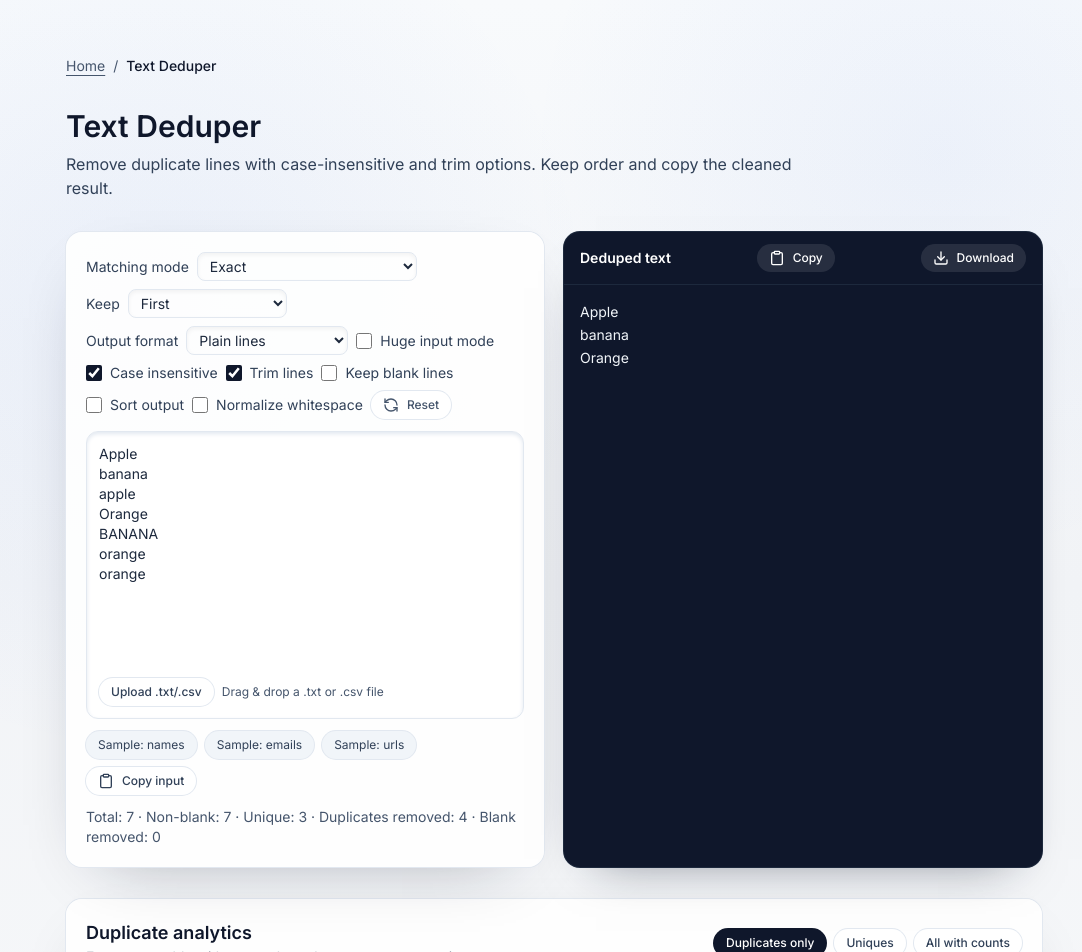
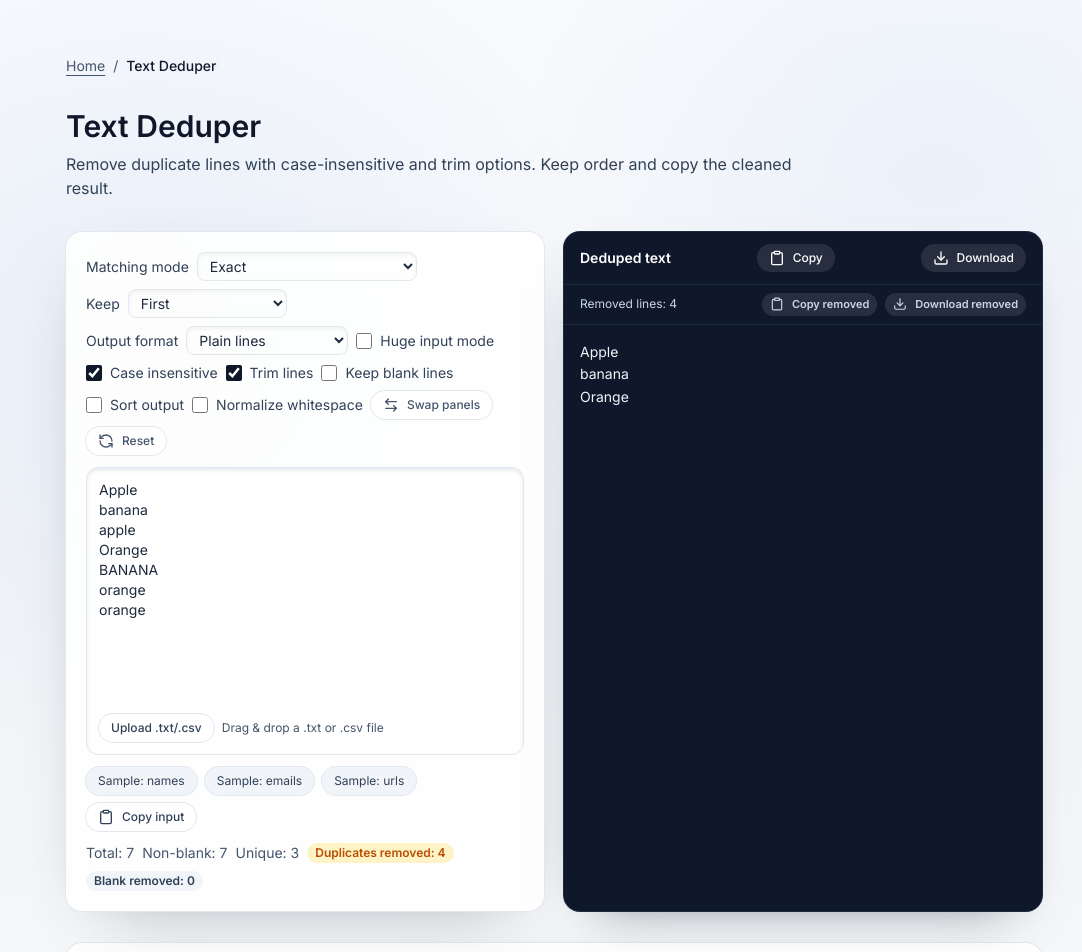
Before and after one commit to ChainPix/custom-website, a Next.js app: page /text-deduper in a window 1280 px wide. Shown: the top 952 px of the page, without its empty margins (86-1168 px from the left). Built offline with nearby package versions, Linux system fonts and the light colour scheme; no server answers.

Commit message:
Added the QoL set to text‑deduper: swap panels, removed‑lines copy/download, highlighted removed counts, and persisted options via localStorage. Also extended the worker pipeline so removed lines are tracked consistently in both main‑thread and worker modes

```diff
--- a/app/(tools)/text-deduper/client.tsx
+++ b/app/(tools)/text-deduper/client.tsx
@@ -2,7 +2,7 @@
 
 import Link from "next/link";
 import { useEffect, useMemo, useRef, useState } from "react";
-import { Check, Clipboard, Download, RefreshCcw } from "lucide-react";
+import { ArrowLeftRight, Check, Clipboard, Download, RefreshCcw } from "lucide-react";
 
 type Options = {
   caseInsensitive: boolean;
@@ -26,6 +26,7 @@ type OutputFormat = "plain" | "csv" | "json" | "quoted" | "numbered";
 type WorkerResult = {
   output: string;
   outputLines: string[];
+  removedLines: string[];
   stats: {
     totalLines: number;
     nonBlankLines: number;
@@ -56,17 +57,20 @@ export default function TextDeduperClient() {
   const [copied, setCopied] = useState(false);
   const [error, setError] = useState("");
   const [copiedInput, setCopiedInput] = useState(false);
+  const [copiedRemoved, setCopiedRemoved] = useState(false);
   const [frequencyView, setFrequencyView] = useState<"duplicates" | "uniques" | "all">("duplicates");
   const [matchingMode, setMatchingMode] = useState<MatchingMode>("exact");
   const [emailNormalization, setEmailNormalization] = useState<"domain" | "full">("domain");
   const [keepMode, setKeepMode] = useState<KeepMode>("first");
   const [outputFormat, setOutputFormat] = useState<OutputFormat>("plain");
   const [useWorkerMode, setUseWorkerMode] = useState(false);
+  const [isSwapped, setIsSwapped] = useState(false);
   const [workerBusy, setWorkerBusy] = useState(false);
   const [workerError, setWorkerError] = useState("");
   const [workerResult, setWorkerResult] = useState<WorkerResult>({
     output: "",
     outputLines: [],
+    removedLines: [],
     stats: {
       totalLines: 0,
       nonBlankLines: 0,
@@ -124,6 +128,7 @@ export default function TextDeduperClient() {
     () => ({
       output: "",
       outputLines: [],
+      removedLines: [],
       stats: {
         totalLines: 0,
         nonBlankLines: 0,
@@ -197,6 +202,7 @@ export default function TextDeduperClient() {
       string,
       { line: string; count: number; orderIndex: number }
     >();
+    const removedLines: string[] = [];
     const totalLines = lines.length;
     let nonBlankLines = 0;
     let blankLinesRemoved = 0;
@@ -217,24 +223,22 @@ export default function TextDeduperClient() {
       const existing = entries.get(matchKey);
       if (existing) {
         existing.count += 1;
+        let shouldReplace = false;
         if (keepMode === "last") {
+          shouldReplace = true;
+        } else if (keepMode === "shortest") {
+          shouldReplace = normalized.length < existing.line.length;
+        } else if (keepMode === "longest") {
+          shouldReplace = normalized.length > existing.line.length;
+        } else if (keepMode === "prefer-non-empty") {
+          shouldReplace = existing.line === "" && normalized !== "";
+        }
+        if (shouldReplace) {
+          removedLines.push(existing.line);
           existing.line = normalized;
           existing.orderIndex = index;
-        } else if (keepMode === "shortest") {
-          if (normalized.length < existing.line.length) {
-            existing.line = normalized;
-            existing.orderIndex = index;
-          }
-        } else if (keepMode === "longest") {
-          if (normalized.length > existing.line.length) {
-            existing.line = normalized;
-            existing.orderIndex = index;
-          }
-        } else if (keepMode === "prefer-non-empty") {
-          if (existing.line === "" && normalized !== "") {
-            existing.line = normalized;
-            existing.orderIndex = index;
-          }
+        } else {
+          removedLines.push(normalized);
         }
       } else {
         entries.set(matchKey, { line: normalized, count: 1, orderIndex: index });
@@ -257,6 +261,7 @@ export default function TextDeduperClient() {
       },
       frequencies,
       outputLines,
+      removedLines,
     };
   }, [
     debouncedInput,
@@ -271,6 +276,7 @@ export default function TextDeduperClient() {
   const activeResult = useWorkerMode ? workerResult : computed;
   const output = activeResult.output;
   const outputLines = activeResult.outputLines;
+  const removedLines = activeResult.removedLines;
   const stats = activeResult.stats;
   const frequencies = activeResult.frequencies;
 
@@ -428,12 +434,24 @@ export default function TextDeduperClient() {
   }, [frequencies, frequencyView]);
 
   const duplicatesReport = useMemo(() => frequencies.filter((row) => row.count > 1), [frequencies]);
+  const removedLinesText = removedLines.join("\n");
 
   const handleCopy = async () => {
     try {
       await navigator.clipboard.writeText(formattedOutput);
       setCopied(true);
       setTimeout(() => setCopied(false), 1200);
+    } catch (err) {
+      console.error("Copy failed", err);
+    }
+  };
+
+  const handleCopyRemoved = async () => {
+    if (!removedLinesText) return;
+    try {
+      await navigator.clipboard.writeText(removedLinesText);
+      setCopiedRemoved(true);
+      setTimeout(() => setCopiedRemoved(false), 1200);
     } catch (err) {
       console.error("Copy failed", err);
     }
@@ -462,6 +480,17 @@ export default function TextDeduperClient() {
     const a = document.createElement("a");
     a.href = url;
     a.download = "text-deduper-duplicates.csv";
+    a.click();
+    URL.revokeObjectURL(url);
+  };
+
+  const downloadRemovedLines = () => {
+    if (!removedLinesText) return;
+    const blob = new Blob([removedLinesText], { type: "text/plain" });
+    const url = URL.createObjectURL(blob);
+    const a = document.createElement("a");
+    a.href = url;
+    a.download = "text-deduper-removed.txt";
     a.click();
     URL.revokeObjectURL(url);
   };
@@ -496,12 +525,110 @@ export default function TextDeduperClient() {
     }
   };
 
+  useEffect(() => {
+    if (typeof window === "undefined") return;
+    try {
+      const raw = window.localStorage.getItem("text-deduper:preferences");
+      if (!raw) return;
+      const data = JSON.parse(raw) as Partial<{
+        options: Options;
+        matchingMode: MatchingMode;
+        emailNormalization: "domain" | "full";
+        keepMode: KeepMode;
+        outputFormat: OutputFormat;
+        frequencyView: "duplicates" | "uniques" | "all";
+        useWorkerMode: boolean;
+        isSwapped: boolean;
+      }>;
+      if (data.options) {
+        setOptions((prev) => ({
+          caseInsensitive: typeof data.options.caseInsensitive === "boolean" ? data.options.caseInsensitive : prev.caseInsensitive,
+          trimLines: typeof data.options.trimLines === "boolean" ? data.options.trimLines : prev.trimLines,
+          keepBlank: typeof data.options.keepBlank === "boolean" ? data.options.keepBlank : prev.keepBlank,
+          sort: typeof data.options.sort === "boolean" ? data.options.sort : prev.sort,
+          normalizeWhitespace:
+            typeof data.options.normalizeWhitespace === "boolean"
+              ? data.options.normalizeWhitespace
+              : prev.normalizeWhitespace,
+        }));
+      }
+      if (data.matchingMode) {
+        const modes: MatchingMode[] = [
+          "exact",
+          "trim-collapse",
+          "nfkc",
+          "ignore-punctuation",
+          "ignore-diacritics",
+          "url",
+          "email",
+        ];
+        if (modes.includes(data.matchingMode)) {
+          setMatchingMode(data.matchingMode);
+        }
+      }
+      if (data.emailNormalization === "domain" || data.emailNormalization === "full") {
+        setEmailNormalization(data.emailNormalization);
+      }
+      if (data.keepMode) {
+        const modes: KeepMode[] = ["first", "last", "shortest", "longest", "prefer-non-empty"];
+        if (modes.includes(data.keepMode)) {
+          setKeepMode(data.keepMode);
+        }
+      }
+      if (data.outputFormat) {
+        const formats: OutputFormat[] = ["plain", "csv", "json", "quoted", "numbered"];
+        if (formats.includes(data.outputFormat)) {
+          setOutputFormat(data.outputFormat);
+        }
+      }
+      if (data.frequencyView) {
+        const views = ["duplicates", "uniques", "all"] as const;
+        if (views.includes(data.frequencyView)) {
+          setFrequencyView(data.frequencyView);
+        }
+      }
+      if (typeof data.useWorkerMode === "boolean") {
+        setUseWorkerMode(data.useWorkerMode);
+      }
+      if (typeof data.isSwapped === "boolean") {
+        setIsSwapped(data.isSwapped);
+      }
+    } catch (err) {
+      console.warn("Failed to load text deduper preferences", err);
+    }
+  }, []);
+
+  useEffect(() => {
+    if (typeof window === "undefined") return;
+    const payload = {
+      options,
+      matchingMode,
+      emailNormalization,
+      keepMode,
+      outputFormat,
+      frequencyView,
+      useWorkerMode,
+      isSwapped,
+    };
+    window.localStorage.setItem("text-deduper:preferences", JSON.stringify(payload));
+  }, [
+    emailNormalization,
+    frequencyView,
+    isSwapped,
+    keepMode,
+    matchingMode,
+    options,
+    outputFormat,
+    useWorkerMode,
+  ]);
+
   return (
     <main className="space-y-8">
       <div className="sr-only" aria-live="polite">
         {statusError || (output ? "Deduped text ready" : isProcessing ? "Processing input" : "Awaiting input")}
         {copied ? "Copied output" : ""}
         {copiedInput ? "Copied input" : ""}
+        {copiedRemoved ? "Copied removed lines" : ""}
       </div>
             {/* Breadcrumb Navigation */}
       <nav aria-label="Breadcrumb" className="text-sm">
@@ -530,7 +657,11 @@ export default function TextDeduperClient() {
       </header>
 
       <div className="grid gap-5 lg:grid-cols-2">
-        <div className="space-y-3 rounded-2xl bg-white/90 p-5 shadow-[var(--shadow-soft)] ring-1 ring-slate-200">
+        <div
+          className={`space-y-3 rounded-2xl bg-white/90 p-5 shadow-[var(--shadow-soft)] ring-1 ring-slate-200 ${
+            isSwapped ? "lg:order-2" : "lg:order-1"
+          }`}
+        >
           <div className="flex flex-wrap items-center gap-2 text-sm text-slate-700">
             <label className="flex items-center gap-2">
               Matching mode
@@ -661,6 +792,14 @@ export default function TextDeduperClient() {
               </span>
             </label>
             <button
+              onClick={() => setIsSwapped((prev) => !prev)}
+              className="flex items-center gap-2 rounded-full bg-white px-3 py-1.5 text-xs font-medium text-slate-600 shadow-[var(--shadow-soft)] ring-1 ring-slate-200 transition hover:-translate-y-0.5 focus-visible:outline focus-visible:outline-2 focus-visible:outline-offset-2 focus-visible:outline-slate-400"
+              aria-label="Swap input and output panels"
+            >
+              <ArrowLeftRight className="h-4 w-4" />
+              Swap panels
+            </button>
+            <button
               onClick={() => {
                 applyInput(defaultText);
                 setOptions({
@@ -777,15 +916,25 @@ export default function TextDeduperClient() {
           ) : isProcessing ? (
             <p className="text-sm text-slate-600">Processing input in worker...</p>
           ) : (
-            <p className="text-sm text-slate-600">
-              Total: {linesCount.toLocaleString()} · Non-blank: {nonBlankCount.toLocaleString()} · Unique:{" "}
-              {uniqueCount.toLocaleString()} · Duplicates removed: {duplicatesRemovedCount.toLocaleString()} · Blank removed:{" "}
-              {blankRemovedCount.toLocaleString()}
-            </p>
+            <div className="flex flex-wrap items-center gap-2 text-sm text-slate-600">
+              <span>Total: {linesCount.toLocaleString()}</span>
+              <span>Non-blank: {nonBlankCount.toLocaleString()}</span>
+              <span>Unique: {uniqueCount.toLocaleString()}</span>
+              <span className="rounded-full bg-amber-100 px-2 py-0.5 text-xs font-semibold text-amber-700">
+                Duplicates removed: {duplicatesRemovedCount.toLocaleString()}
+              </span>
+              <span className="rounded-full bg-slate-100 px-2 py-0.5 text-xs font-semibold text-slate-700">
+                Blank removed: {blankRemovedCount.toLocaleString()}
+              </span>
+            </div>
           )}
         </div>
 
-        <div className="flex h-full flex-col rounded-2xl bg-slate-900 text-white shadow-[0_24px_48px_-32px_rgba(15,23,42,0.55)] ring-1 ring-slate-800">
+        <div
+          className={`flex h-full flex-col rounded-2xl bg-slate-900 text-white shadow-[0_24px_48px_-32px_rgba(15,23,42,0.55)] ring-1 ring-slate-800 ${
+            isSwapped ? "lg:order-1" : "lg:order-2"
+          }`}
+        >
           <div className="flex items-center justify-between border-b border-slate-800 px-4 py-3">
             <p className="text-sm font-semibold" id="deduped-heading">
               Deduped text
@@ -816,6 +965,29 @@ export default function TextDeduperClient() {
             >
               <Download className="h-4 w-4" /> Download
             </button>
+          </div>
+          <div className="flex flex-wrap items-center justify-between gap-2 border-b border-slate-800 px-4 py-2 text-xs text-slate-300">
+            <span>Removed lines: {removedLines.length.toLocaleString()}</span>
+            <div className="flex flex-wrap items-center gap-2">
+              <button
+                onClick={handleCopyRemoved}
+                className="flex items-center gap-2 rounded-full bg-white/10 px-2 py-1 text-[11px] font-semibold transition hover:bg-white/20 disabled:opacity-50"
+                disabled={!removedLinesText || isProcessing}
+                aria-label="Copy removed lines"
+              >
+                <Clipboard className="h-3.5 w-3.5" />
+                Copy removed
+              </button>
+              <button
+                onClick={downloadRemovedLines}
+                className="flex items-center gap-2 rounded-full bg-white/10 px-2 py-1 text-[11px] font-semibold transition hover:bg-white/20 disabled:opacity-50"
+                disabled={!removedLinesText || isProcessing}
+                aria-label="Download removed lines"
+              >
+                <Download className="h-3.5 w-3.5" />
+                Download removed
+              </button>
+            </div>
           </div>
           <pre
             className="flex-1 overflow-auto p-4 text-sm leading-relaxed text-slate-100"
```
Also changed, not shown: app/(tools)/text-deduper/TEXT_DEDUPER.md (+1 -0 lines), app/(tools)/text-deduper/dedupe-worker.ts (+17 -15 lines).
